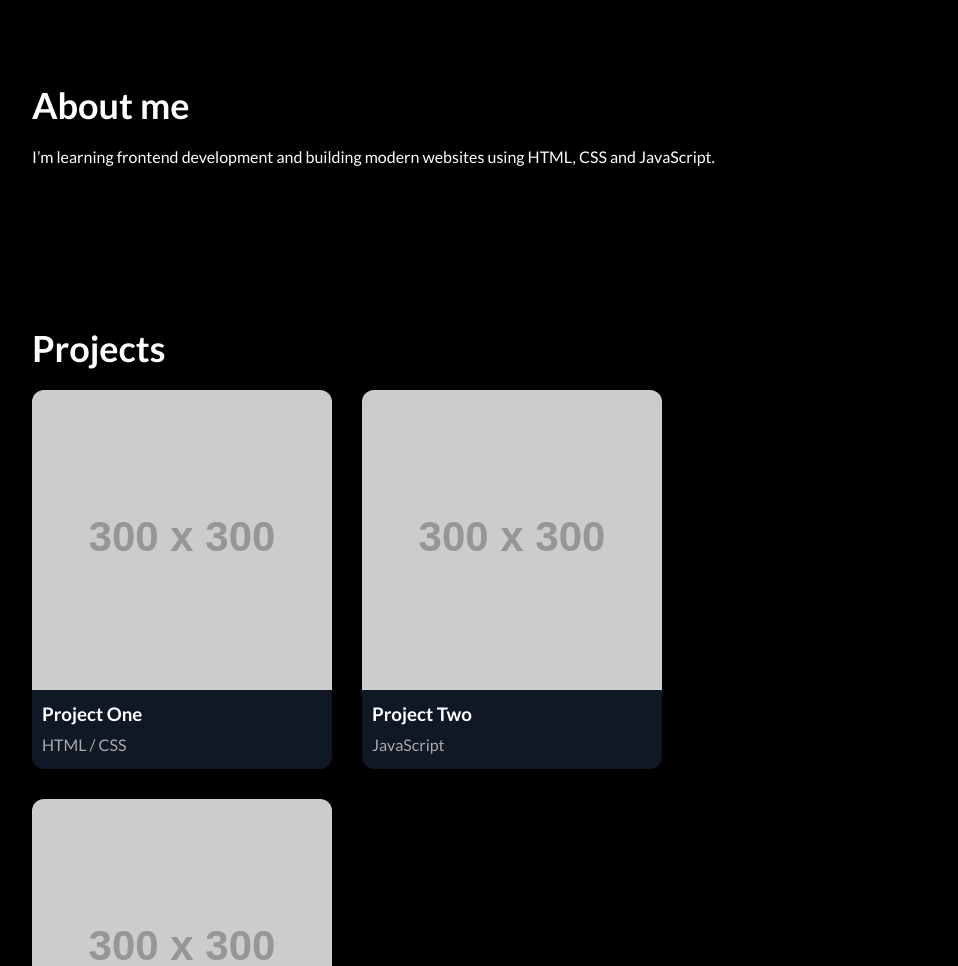
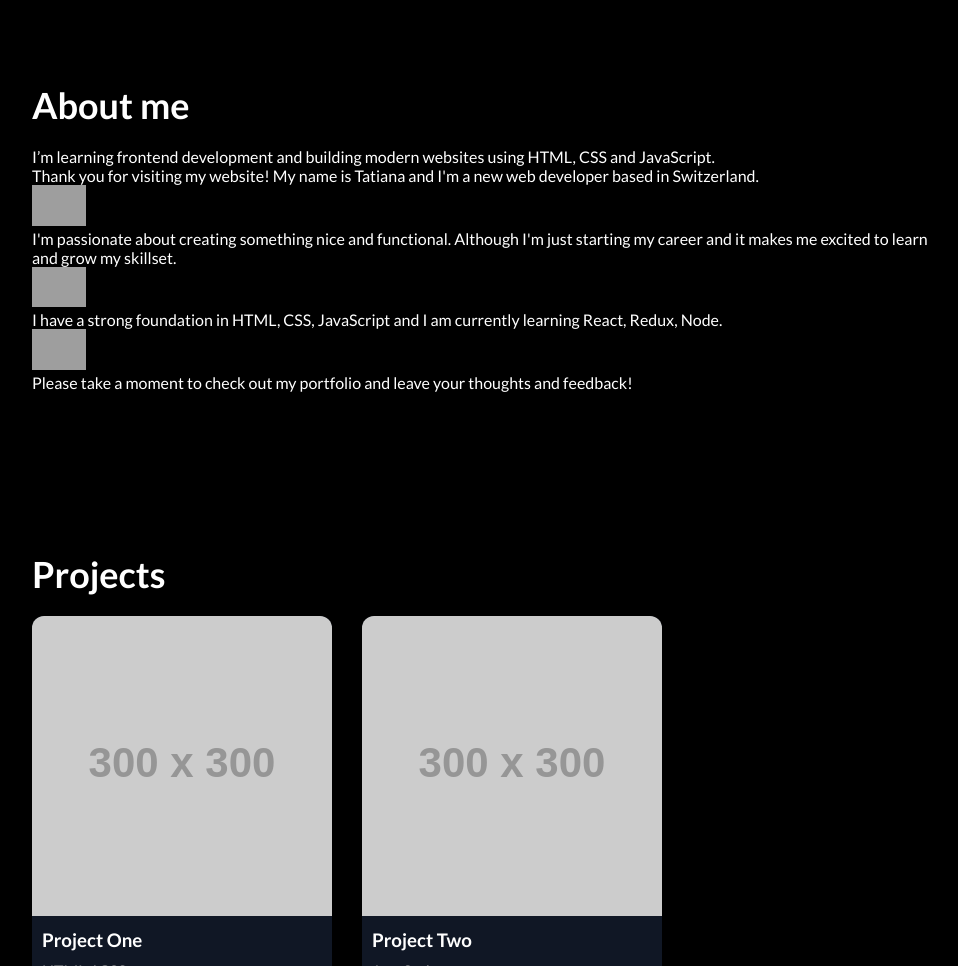
Before and after one commit to Taticornaz/Portfolio2025, a website: page index.html in a window 1280 px wide. Shown: the part 797-1763 px from the top of the page, without its empty margins (288-1246 px from the left). Drawn offline with Linux system fonts and the light colour scheme; grey boxes are pictures that could not be loaded; placeholder pictures from the web are drawn by us.

Commit message:
Ajout de la section "about" avec description

```diff
--- a/index.html
+++ b/index.html
@@ -29,22 +29,48 @@
 
     <!-- HERO -->
     <section id="home" class="hero">
-        <h1>Hello, I’m <span>Tatiana</span></h1>
+        <h1  class="gradient-text">Hello, I’m <span>Tatiana</span></h1>
         <p>I am <span class="typing-text"></span></p>
     </section>
 
     <!-- ABOUT -->
     <section id="about" class="section about">
-        <h2>About me</h2>
+        <h2  class="gradient-text">About me</h2>
         <p>
             I’m learning frontend development and building modern websites
             using HTML, CSS and JavaScript.
         </p>
+
+        <div class="container-block-about-me">
+
+    <div class="block-header">
+      <p>Thank you for visiting my website! My name is Tatiana and I'm a new web developer based in Switzerland.</p>
+    </div>
+
+
+    <div class="block-text-about-me">
+      <img class="star" src="https://cdn.glitch.global/39ed6ded-5ac8-479c-a3c1-e669ec288eb3/star.jpg?v=1718179499575" alt="Star" width="6%">
+      <p class="par-about-me">I'm passionate about creating something nice and functional. Although I'm just starting my career and it makes me excited to learn and grow my skillset.</p>
+    </div>
+
+
+    <div class="block-text-about-me">
+      <img class="star" src="https://cdn.glitch.global/39ed6ded-5ac8-479c-a3c1-e669ec288eb3/star.jpg?v=1718179499575" alt="Star" width="6%">
+      <p class="par-about-me">I have a strong foundation in HTML, CSS, JavaScript and I am currently learning React, Redux, Node.</p>
+    </div>
+
+
+    <div class="block-text-about-me">
+      <img class="star" src="https://cdn.glitch.global/39ed6ded-5ac8-479c-a3c1-e669ec288eb3/star.jpg?v=1718179499575" alt="Star" width="6%">
+      <p class="par-about-me">Please take a moment to check out my portfolio and leave your thoughts and feedback!</p>
+    </div>
+
+  </div>
     </section>
 
     <!-- PROJECTS -->
     <section id="projects" class="section projects">
-        <h2>Projects</h2>
+        <h2  class="gradient-text">Projects</h2>
 
         <div class="projects-grid">
             <div class="project-card">
@@ -69,7 +95,7 @@
 
     <!-- CONTACT -->
     <section id="contact" class="section contact">
-        <h2>Contact</h2>
+        <h2  class="gradient-text">Contact</h2>
 
         <form>
             <input type="text" placeholder="Your name">
```
